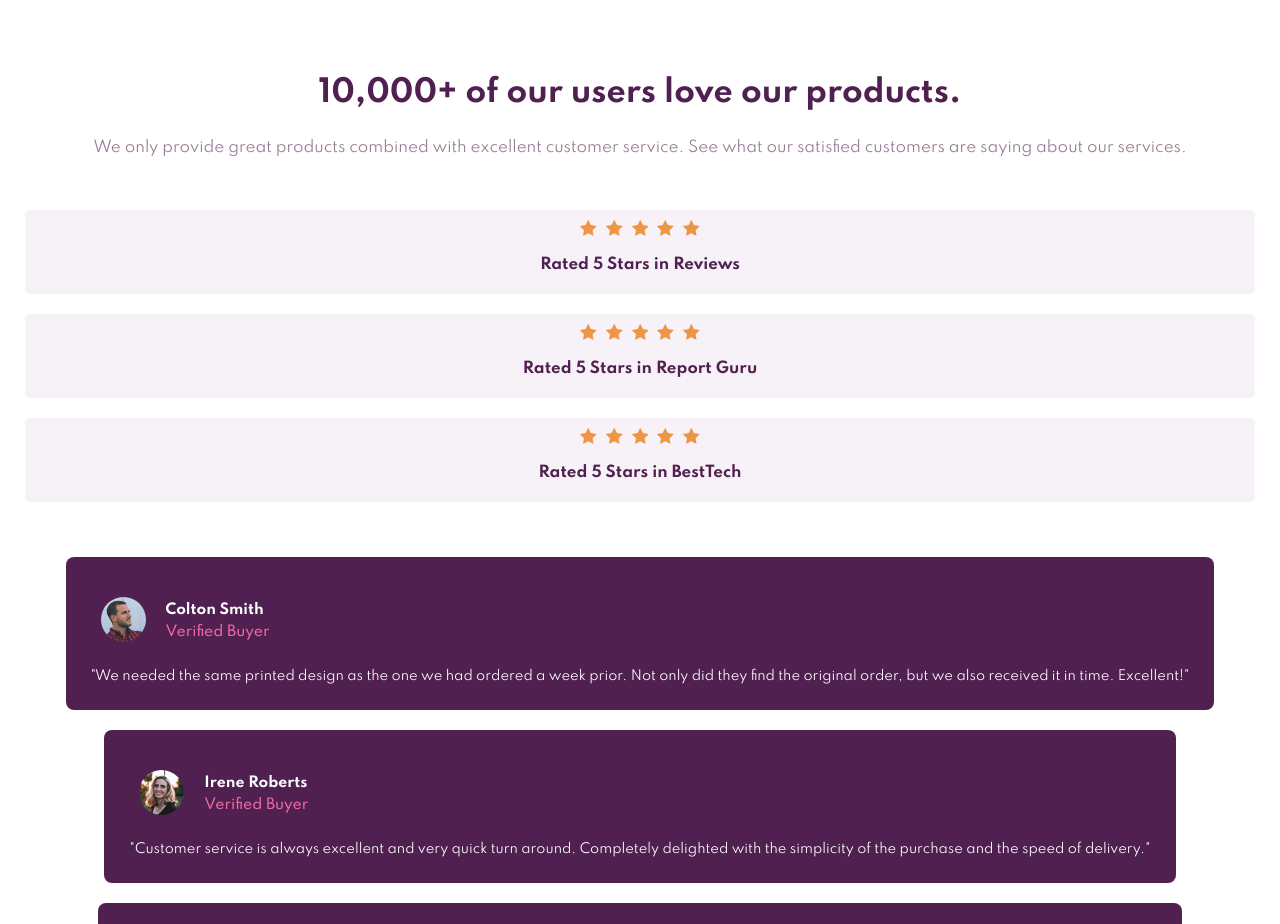
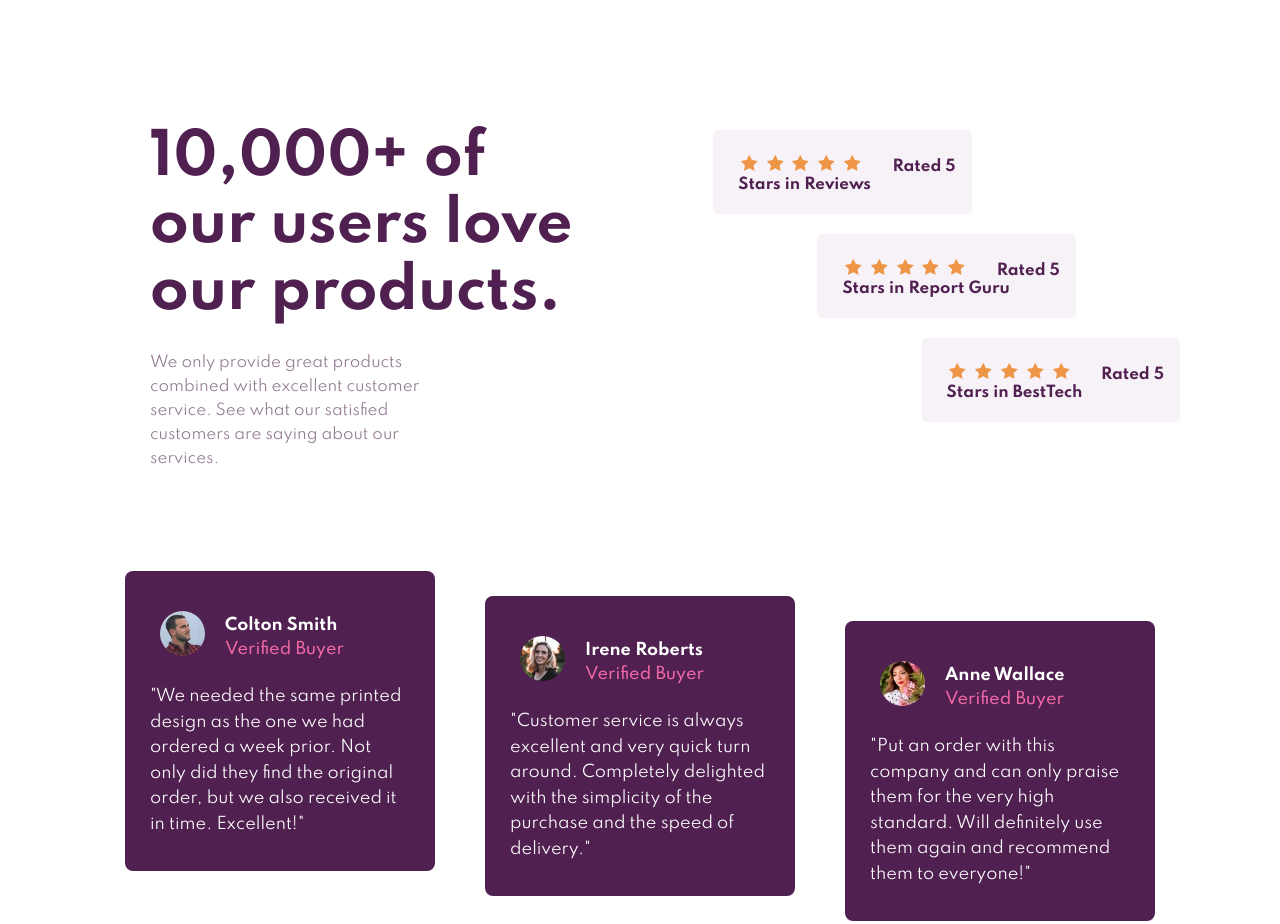
Before and after one commit to jfprentice/Social-Proof-Section-Challenge, a plain HTML site: page index.html in a window 1280 px wide. Shown: the top 924 px of the page. Drawn offline with Linux system fonts and the light colour scheme.

Commit message:
Change html for customer testimonials.  Update css for 900 width query

```diff
--- a/index.html
+++ b/index.html
@@ -55,7 +55,7 @@
 
   <div class="bot-container">
 
-    <div class="cust-testimonial">
+    <div class="cust-testimonial c1">
       <img class="cust-img" src="images/image-colton.jpg" alt="Colton Profile Picture">
       <div class="test-heading">
         <p class="cust-name">Colton Smith</p>
@@ -66,7 +66,7 @@
       </div>
     </div>
 
-    <div class="cust-testimonial">
+    <div class="cust-testimonial c2">
       <img class="cust-img" src="images/image-irene.jpg" alt="Irene Profile Picture">
       <div class="test-heading">
         <p class="cust-name">Irene Roberts</p>
@@ -77,7 +77,7 @@
       </div>
     </div>
 
-    <div class="cust-testimonial">
+    <div class="cust-testimonial c3">
       <img class="cust-img" src="images/image-anne.jpg" alt="Anne Profile Picture">
       <div class="test-heading">
         <p class="cust-name">Anne Wallace</p>
--- a/styles.css
+++ b/styles.css
@@ -110,6 +110,151 @@ p {
 
 @media only screen and (min-width: 900px) {
 
+  body {
+    margin: 0;
+    padding: 50px 100px 0;
+    font-size: 15px;
+    font-family: 'Spartan', sans-serif;
+  }
+
+
+
+  /* -------------TOP-CONTAINER---------------- */
+
+  .top-container {
+    display: flex;
+    flex-direction: row;
+    justify-content: center;
+    align-items: center;
+    margin-bottom: 0;
+  }
+
+  .top-flex-child1 {
+    text-align: left;
+  }
+
+  .main-header{
+    margin: 75px 125px 25px 50px;
+    font-size: 3.5rem;
+  }
+
+  .header-text{
+    margin: 25px 275px 50px 50px;
+    line-height: 1.6;
+  }
+
+  .top-flex-child2 {
+    display: flex;
+    flex-direction: column;
+    flex-basis: 100%;
+    text-align: center;
+  }
+
+  .rating {
+    flex: 0 0;
+    width: 50%;
+    text-align: left;
+    margin: auto 0 20px;
+    padding: 25px 0 20px 25px;
+    border-radius: 5px;
+    background-color: hsl(300, 24%, 96%);
+  }
+
+  .r1{
+    align-self: flex-start;
+  }
+
+  .r2{
+    align-self: center;
+  }
+
+  .r3{
+    align-self: flex-end;
+  }
+
+  .rating p {
+    padding-left: 25px;
+    display: inline;
+    font-weight: bold;
+    color: hsl(300, 43%, 22%);
+  }
+
+  .star-icon{
+    display: inline;
+    margin: auto 2.5px auto 2.5px;
+  }
+
+  /* -----------BOTTOM CONTAINER----------------- */
+
+  .bot-container {
+    display: flex;
+    flex-direction: row;
+    justify-content: center;
+    align-items: center;
+    margin-bottom: 35px;
+  }
+
+  .cust-testimonial {
+    position: relative;
+    background-color: hsl(300, 43%, 22%);
+
+    border-radius: 8px;
+    height: 300px;
+    width: 500px;
+  }
+
+  .c1{
+    margin: 0 25px 20px 25px;
+  }
+
+  .c2{
+    margin: 50px 25px 20px 25px;
+  }
+
+  .c3{
+    margin: 100px 25px 20px 25px;
+  }
+
+  .cust-img {
+    position: absolute;
+    top: 40px;
+    left: 35px;
+    border-radius: 100%;
+    width: 45px;
+    height: auto;
+  }
+
+  .test-heading {
+    margin: 45px 0 25px 100px;
+  }
+
+  .cust-name {
+    margin-bottom: 5px;
+    font-size: 1rem;
+    font-weight: 700;
+    color: hsl(0, 0%, 100%);
+  }
+
+  .verification {
+    margin-top: 5px;
+    font-size: 1rem;
+    font-weight: 500;
+    color: hsl(333, 80%, 67%);
+  }
+
+  .cust-text {
+    padding: 0 25px 10px 25px;
+    font-size: 1rem;
+    line-height: 1.6;
+    color: hsl(0, 0%, 100%);
+
+  }
+
+  .attribution {
+    text-align: center;
+    font-size: 10px;
+  }
+
 }
 
 @media only screen and (min-width: 1440px) {
```
